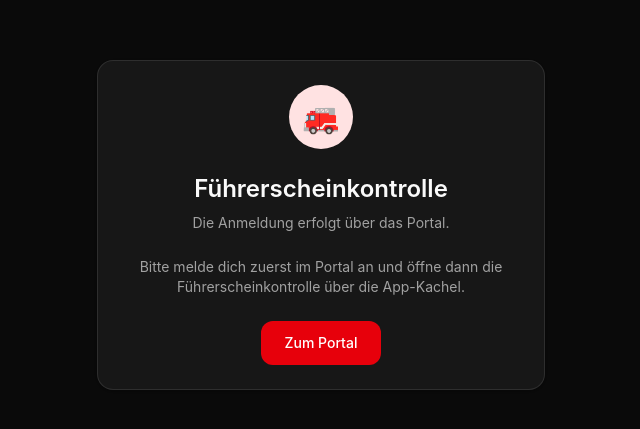
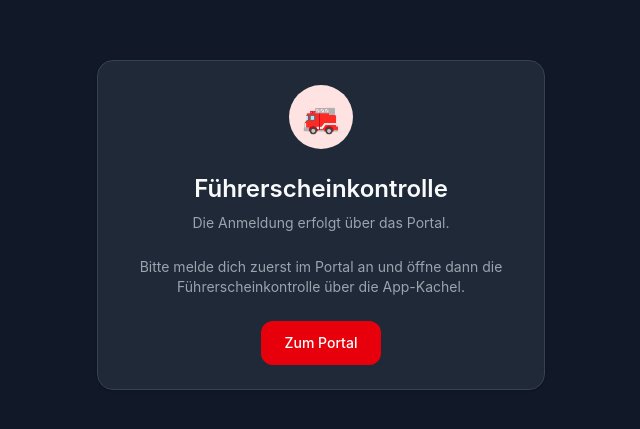
Before and after one commit to Brunsben/FK-App, a Next.js app: page /login in a window 1280 px wide. Shown: the part 175-604 px from the top of the page, without its empty margins (319-959 px from the left). Built offline with nearby package versions, Linux system fonts and the light colour scheme; no server answers; the database is empty.

Commit message:
style: OKLCH durch Hex-Farben ersetzen (Tailwind-Graustufen, #dc2626 Primary)

```diff
--- a/src/app/globals.css
+++ b/src/app/globals.css
@@ -52,71 +52,71 @@
 
 :root {
   --radius: 0.75rem;
-  --background: oklch(1 0 0);
-  --foreground: oklch(0.145 0 0);
-  --card: oklch(1 0 0);
-  --card-foreground: oklch(0.145 0 0);
-  --popover: oklch(1 0 0);
-  --popover-foreground: oklch(0.145 0 0);
-  --primary: oklch(0.577 0.245 27.325);
-  --primary-foreground: oklch(0.985 0 0);
-  --secondary: oklch(0.97 0 0);
-  --secondary-foreground: oklch(0.205 0 0);
-  --muted: oklch(0.97 0 0);
-  --muted-foreground: oklch(0.556 0 0);
-  --accent: oklch(0.97 0 0);
-  --accent-foreground: oklch(0.205 0 0);
-  --destructive: oklch(0.577 0.245 27.325);
-  --border: oklch(0.922 0 0);
-  --input: oklch(0.922 0 0);
-  --ring: oklch(0.708 0 0);
-  --chart-1: oklch(0.646 0.222 41.116);
-  --chart-2: oklch(0.6 0.118 184.704);
-  --chart-3: oklch(0.398 0.07 227.392);
-  --chart-4: oklch(0.828 0.189 84.429);
-  --chart-5: oklch(0.769 0.188 70.08);
-  --sidebar: oklch(0.985 0 0);
-  --sidebar-foreground: oklch(0.145 0 0);
-  --sidebar-primary: oklch(0.577 0.245 27.325);
-  --sidebar-primary-foreground: oklch(0.985 0 0);
-  --sidebar-accent: oklch(0.97 0 0);
-  --sidebar-accent-foreground: oklch(0.205 0 0);
-  --sidebar-border: oklch(0.922 0 0);
-  --sidebar-ring: oklch(0.708 0 0);
+  --background: #ffffff;
+  --foreground: #111827;
+  --card: #ffffff;
+  --card-foreground: #111827;
+  --popover: #ffffff;
+  --popover-foreground: #111827;
+  --primary: #dc2626;
+  --primary-foreground: #ffffff;
+  --secondary: #f3f4f6;
+  --secondary-foreground: #1f2937;
+  --muted: #f3f4f6;
+  --muted-foreground: #6b7280;
+  --accent: #f3f4f6;
+  --accent-foreground: #1f2937;
+  --destructive: #dc2626;
+  --border: #e5e7eb;
+  --input: #e5e7eb;
+  --ring: #dc2626;
+  --chart-1: #dc2626;
+  --chart-2: #10b981;
+  --chart-3: #3b82f6;
+  --chart-4: #f59e0b;
+  --chart-5: #8b5cf6;
+  --sidebar: #ffffff;
+  --sidebar-foreground: #111827;
+  --sidebar-primary: #dc2626;
+  --sidebar-primary-foreground: #ffffff;
+  --sidebar-accent: #f3f4f6;
+  --sidebar-accent-foreground: #1f2937;
+  --sidebar-border: #e5e7eb;
+  --sidebar-ring: #dc2626;
 }
 
 .dark {
-  --background: oklch(0.145 0 0);
-  --foreground: oklch(0.985 0 0);
-  --card: oklch(0.205 0 0);
-  --card-foreground: oklch(0.985 0 0);
-  --popover: oklch(0.205 0 0);
-  --popover-foreground: oklch(0.985 0 0);
-  --primary: oklch(0.704 0.191 22.216);
-  --primary-foreground: oklch(0.985 0 0);
-  --secondary: oklch(0.269 0 0);
-  --secondary-foreground: oklch(0.985 0 0);
-  --muted: oklch(0.269 0 0);
-  --muted-foreground: oklch(0.708 0 0);
-  --accent: oklch(0.269 0 0);
-  --accent-foreground: oklch(0.985 0 0);
-  --destructive: oklch(0.704 0.191 22.216);
-  --border: oklch(1 0 0 / 10%);
-  --input: oklch(1 0 0 / 15%);
-  --ring: oklch(0.556 0 0);
-  --chart-1: oklch(0.488 0.243 264.376);
-  --chart-2: oklch(0.696 0.17 162.48);
-  --chart-3: oklch(0.769 0.188 70.08);
-  --chart-4: oklch(0.627 0.265 303.9);
-  --chart-5: oklch(0.645 0.246 16.439);
-  --sidebar: oklch(0.205 0 0);
-  --sidebar-foreground: oklch(0.985 0 0);
-  --sidebar-primary: oklch(0.704 0.191 22.216);
-  --sidebar-primary-foreground: oklch(0.985 0 0);
-  --sidebar-accent: oklch(0.269 0 0);
-  --sidebar-accent-foreground: oklch(0.985 0 0);
-  --sidebar-border: oklch(1 0 0 / 10%);
-  --sidebar-ring: oklch(0.556 0 0);
+  --background: #111827;
+  --foreground: #f9fafb;
+  --card: #1f2937;
+  --card-foreground: #f9fafb;
+  --popover: #1f2937;
+  --popover-foreground: #f9fafb;
+  --primary: #dc2626;
+  --primary-foreground: #ffffff;
+  --secondary: #374151;
+  --secondary-foreground: #f9fafb;
+  --muted: #374151;
+  --muted-foreground: #9ca3af;
+  --accent: #374151;
+  --accent-foreground: #f9fafb;
+  --destructive: #dc2626;
+  --border: #374151;
+  --input: #4b5563;
+  --ring: #dc2626;
+  --chart-1: #ef4444;
+  --chart-2: #34d399;
+  --chart-3: #60a5fa;
+  --chart-4: #fbbf24;
+  --chart-5: #a78bfa;
+  --sidebar: #111827;
+  --sidebar-foreground: #f9fafb;
+  --sidebar-primary: #dc2626;
+  --sidebar-primary-foreground: #ffffff;
+  --sidebar-accent: #1f2937;
+  --sidebar-accent-foreground: #f9fafb;
+  --sidebar-border: #374151;
+  --sidebar-ring: #dc2626;
 }
 
 @layer base {
--- a/src/components/app-shell.tsx
+++ b/src/components/app-shell.tsx
@@ -56,7 +56,7 @@ export default function AppShell({ children }: { children: React.ReactNode }) {
 
       {/* Sidebar */}
       <aside
-        className={`fixed inset-y-0 left-0 z-50 w-56 bg-card border-r transform transition-transform lg:translate-x-0 lg:static lg:z-auto ${
+        className={`fixed inset-y-0 left-0 z-50 w-56 bg-sidebar border-r border-sidebar-border transform transition-transform lg:translate-x-0 lg:static lg:z-auto ${
           sidebarOpen ? "translate-x-0" : "-translate-x-full"
         }`}
       >
@@ -85,7 +85,7 @@ export default function AppShell({ children }: { children: React.ReactNode }) {
                 onClick={() => setSidebarOpen(false)}
                 className={`flex items-center gap-3 px-3 py-2 rounded-lg text-sm font-medium transition-colors ${
                   isActive
-                    ? "bg-red-50 text-red-700 dark:bg-red-950 dark:text-red-400"
+                    ? "bg-red-50 text-red-700 dark:bg-red-900/20 dark:text-red-400"
                     : "text-muted-foreground hover:bg-accent"
                 }`}
               >
@@ -123,7 +123,7 @@ export default function AppShell({ children }: { children: React.ReactNode }) {
       {/* Main content */}
       <div className="flex-1 flex flex-col min-w-0">
         {/* Mobile header */}
-        <header className="lg:hidden flex items-center gap-3 p-4 border-b bg-card">
+        <header className="lg:hidden flex items-center gap-3 p-4 border-b border-sidebar-border bg-sidebar">
           <button onClick={() => setSidebarOpen(true)}>
             <Menu className="h-5 w-5" />
           </button>
```
